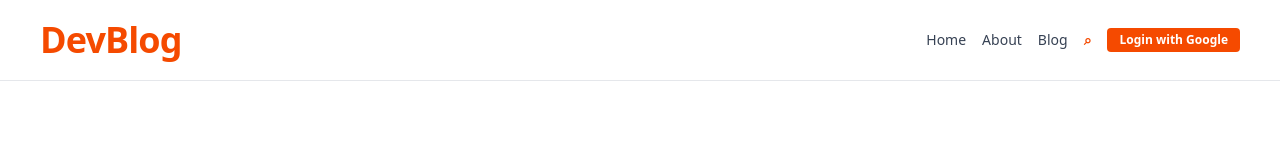
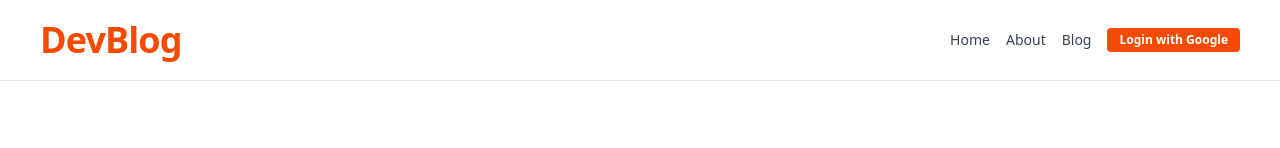
Before and after one commit to hypeaxis/Blog-web, a Next.js app in the folder Minh-blog-web/: page / in a window 1280 px wide. Shown: the top 148 px of the page. Built offline with nearby package versions, Linux system fonts and the light colour scheme; no server answers.

Commit message:
bỏ icon thừa

```diff
--- a/Minh-blog-web/src/components/layout/Navbar.tsx
+++ b/Minh-blog-web/src/components/layout/Navbar.tsx
@@ -26,12 +26,6 @@ export default function Navbar() {
           <Link href="/blog" className="font-medium hover:text-orange-600">
             Blog
           </Link>
-          <button
-            aria-label="Search"
-            className="font-semibold text-orange-600 hover:text-orange-700"
-          >
-            ⌕
-          </button>
 
           {status === "loading" ? (
             <span className="text-xs text-gray-500">Loading...</span>
```
